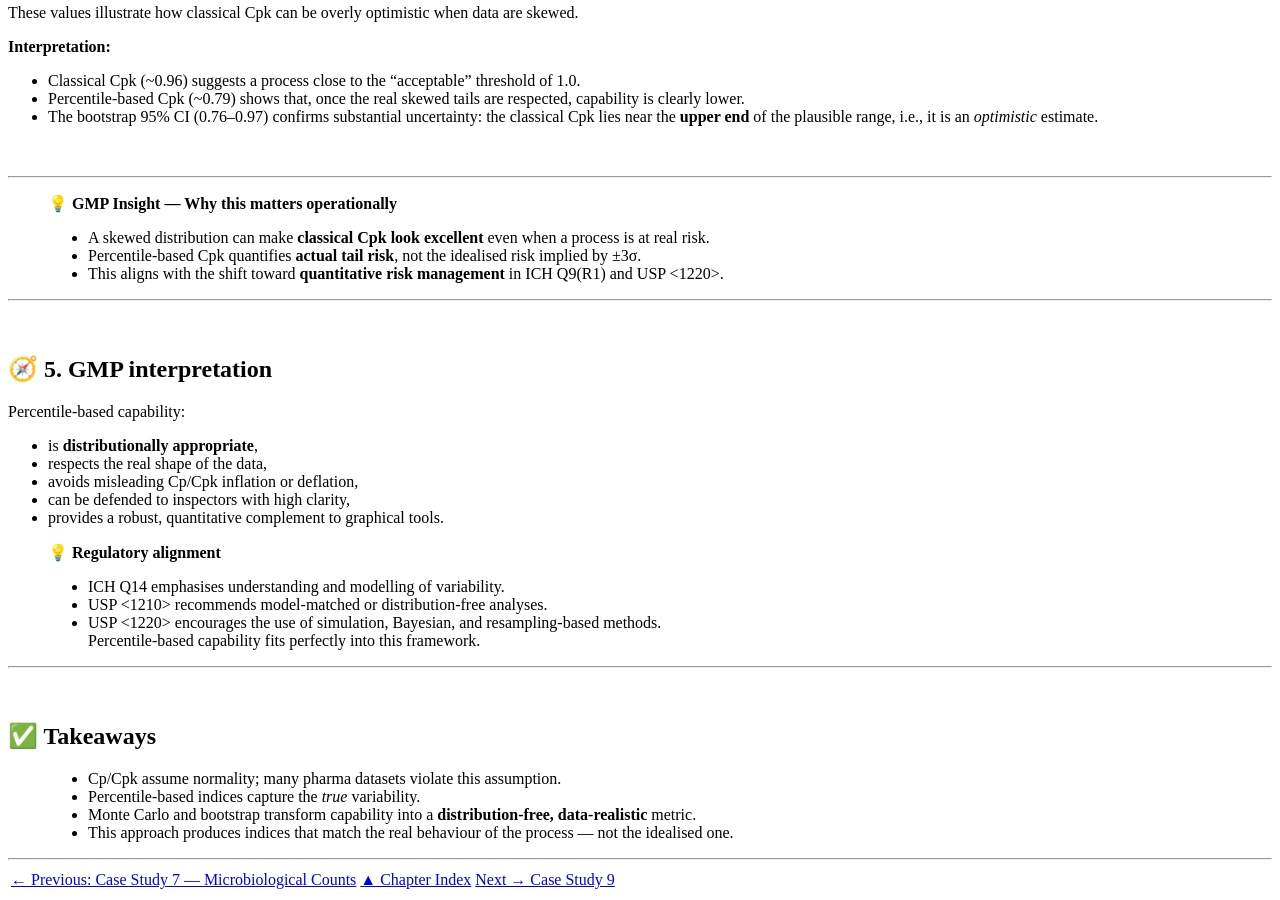
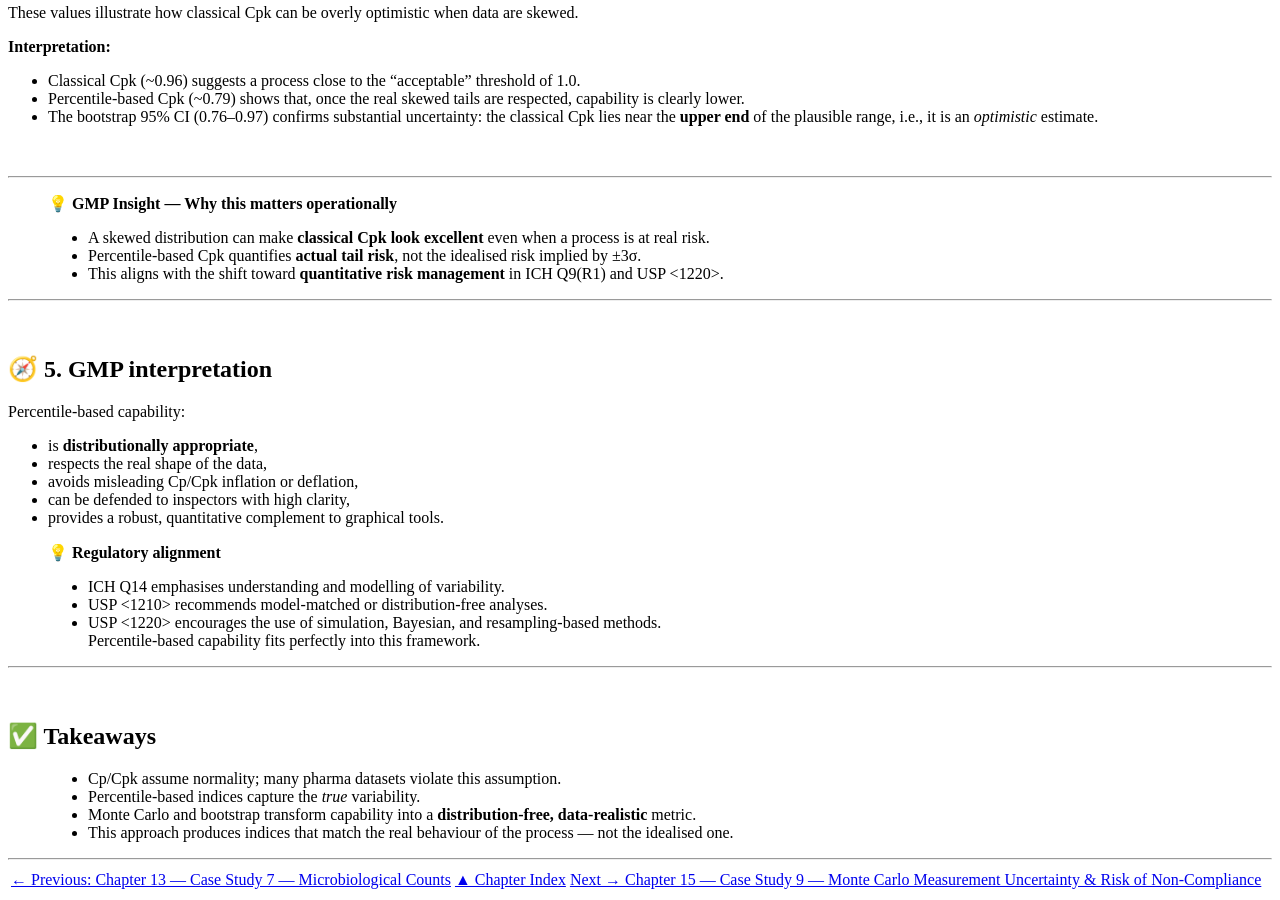
Before and after one commit to rbonfichi/monte-carlo-gmp-pharma, a Jekyll site: the page built from docs/chapters/chapter14_case-study8.md, in a window 1280 px wide and 900 px high, scrolled down 6908 px. Built offline with Jekyll 4.4.1, drawn with Linux system fonts in a browser that asks for light colours; our own code applies the rules of GitHub Pages for plain Markdown files.

Commit message:
Update chapter links for case studies

```diff
--- a/docs/chapters/chapter14_case-study8.md
+++ b/docs/chapters/chapter14_case-study8.md
@@ -436,4 +436,4 @@ Percentile-based capability:
 
 ---
 
-[← Previous: Case Study 7 — Microbiological Counts](../chapter13_case-study7.md) | [▲ Chapter Index](../index.md#table-of-contents) | [Next → Case Study 9](../chapter15_case-study9.md)
+[← Previous: Chapter 13 — Case Study 7 — Microbiological Counts](chapter13_case-study7.md) | [▲ Chapter Index](../index.md#table-of-contents) | [Next → Chapter 15 — Case Study 9 — Monte Carlo Measurement Uncertainty & Risk of Non-Compliance](chapter15_case-study9.md)
```
